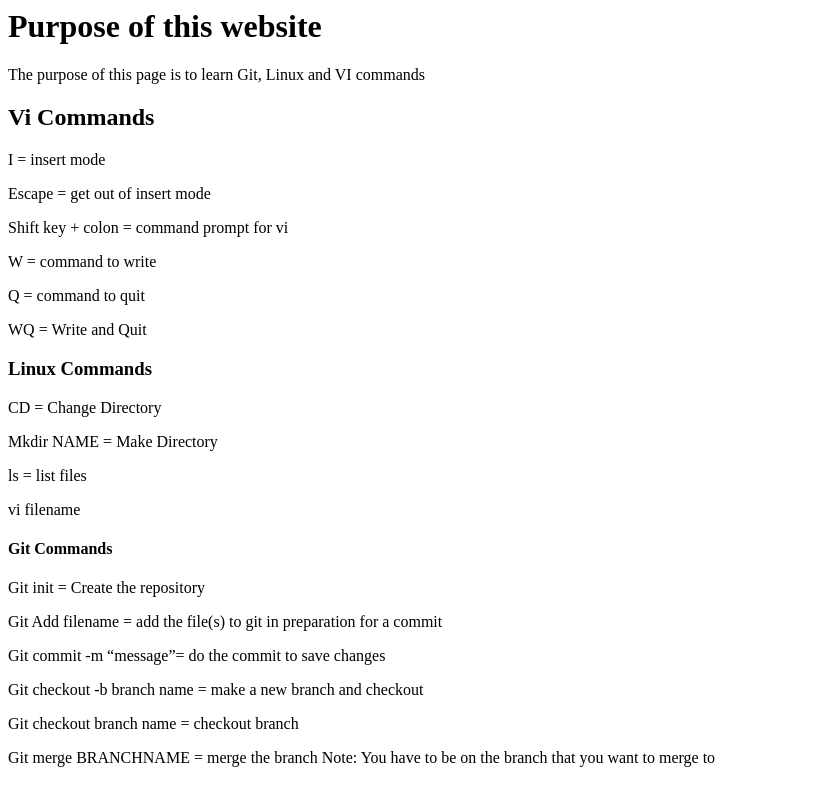
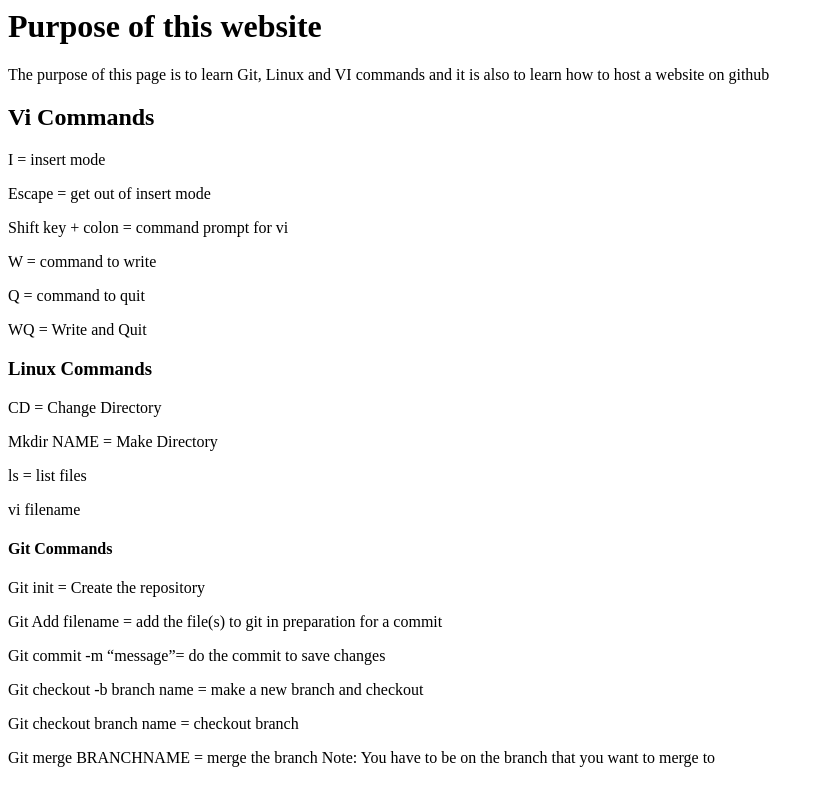
Before and after one commit to dhruvshah1996/FirstHomework, a plain HTML site: page index.html in a window 1280 px wide. Shown: the whole page, without its empty margins (0-824 px from the left). Drawn offline with Linux system fonts and the light colour scheme.

Commit message:
Forgot to add what i learned on the webpage

```diff
--- a/index.html
+++ b/index.html
@@ -4,7 +4,8 @@
 	</head>
 	<body>
 		<h1>Purpose of this website</h1>
-		<p>The purpose of this page is to learn Git, Linux and VI commands</p>
+		<p>The purpose of this page is to learn Git, Linux and VI commands and it is also to learn how
+		to host a website on github</p>
 
 		<h2>Vi Commands</h2>
 		<p>I = insert mode</p>
```
